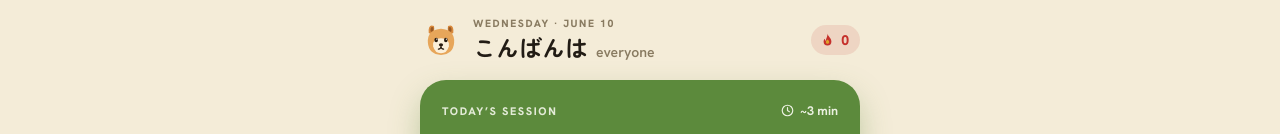
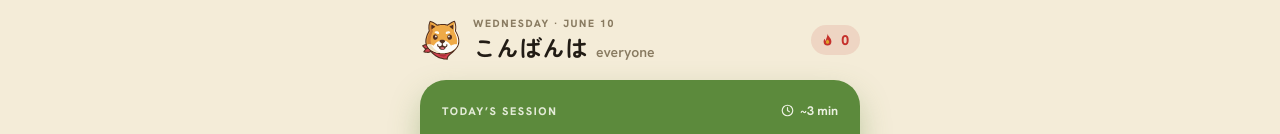
Before and after one commit to Jaesin/jerno, a React (Vite) app in the folder app/: page /today#/today in a window 1280 px wide. Shown: the top 134 px of the page. Built offline with nearby package versions, Linux system fonts and the light colour scheme.

Commit message:
[Feature] Adds a favicon to Jerno

```diff
--- a/app/index.html
+++ b/app/index.html
@@ -4,6 +4,7 @@
     <meta charset="UTF-8" />
     <meta name="viewport" content="width=device-width, initial-scale=1.0" />
     <title>Jerno · Japanese Companion</title>
+    <link rel="icon" href="/inu.svg" type="image/svg+xml" />
     <link rel="preload" href="/fonts/zen-maru-gothic-700.woff2" as="font" type="font/woff2" crossorigin />
     <link rel="preload" href="/fonts/hanken-grotesk-variable.woff2" as="font" type="font/woff2" crossorigin />
   </head>
--- a/app/src/design/primitives.jsx
+++ b/app/src/design/primitives.jsx
@@ -69,28 +69,10 @@ export function Torii({ size = 22, color = 'currentColor' }) {
   )
 }
 
-/* ---------- Jerno-inu (shiba mascot) — small, flat, friendly --------------- */
+/* ---------- Jerno-inu (shiba mascot) --------------------------------------- */
 export function Inu({ size = 40 }) {
   return (
-    <svg width={size} height={size} viewBox="0 0 48 48" fill="none" style={{ display: 'block' }} aria-hidden="true">
-      {/* ears */}
-      <path d="M10 16 Q9 5 16 8 Q17 14 14 18 Z" fill="#D98A3D" />
-      <path d="M38 16 Q39 5 32 8 Q31 14 34 18 Z" fill="#D98A3D" />
-      <path d="M12 14 Q11.5 8 15.5 9.6 Q16 13 14.2 15.6 Z" fill="#9A5A24" />
-      <path d="M36 14 Q36.5 8 32.5 9.6 Q32 13 33.8 15.6 Z" fill="#9A5A24" />
-      {/* face */}
-      <path d="M24 11 Q40 12 39 27 Q38 40 24 41 Q10 40 9 27 Q8 12 24 11 Z" fill="#E7A65A" />
-      {/* cheeks / muzzle cream */}
-      <path d="M24 22 Q34 22 33 31 Q31 39 24 39 Q17 39 15 31 Q14 22 24 22 Z" fill="#FBEFD9" />
-      {/* eyes */}
-      <ellipse cx="18.5" cy="24" rx="2.1" ry="2.6" fill="#2A1C10" />
-      <ellipse cx="29.5" cy="24" rx="2.1" ry="2.6" fill="#2A1C10" />
-      <circle cx="19.2" cy="23.1" r="0.7" fill="#fff" />
-      <circle cx="30.2" cy="23.1" r="0.7" fill="#fff" />
-      {/* nose + smile */}
-      <ellipse cx="24" cy="29.5" rx="2.4" ry="1.8" fill="#2A1C10" />
-      <path d="M24 31.3 Q24 34 21 34.4 M24 31.3 Q24 34 27 34.4" stroke="#2A1C10" strokeWidth="1.3" strokeLinecap="round" />
-    </svg>
+    <img src="/inu.svg" width={size} height={size} alt="" aria-hidden="true" style={{ display: 'block', objectFit: 'contain' }} />
   )
 }
 
```
Also changed, not shown: app/public/inu.svg (added).
